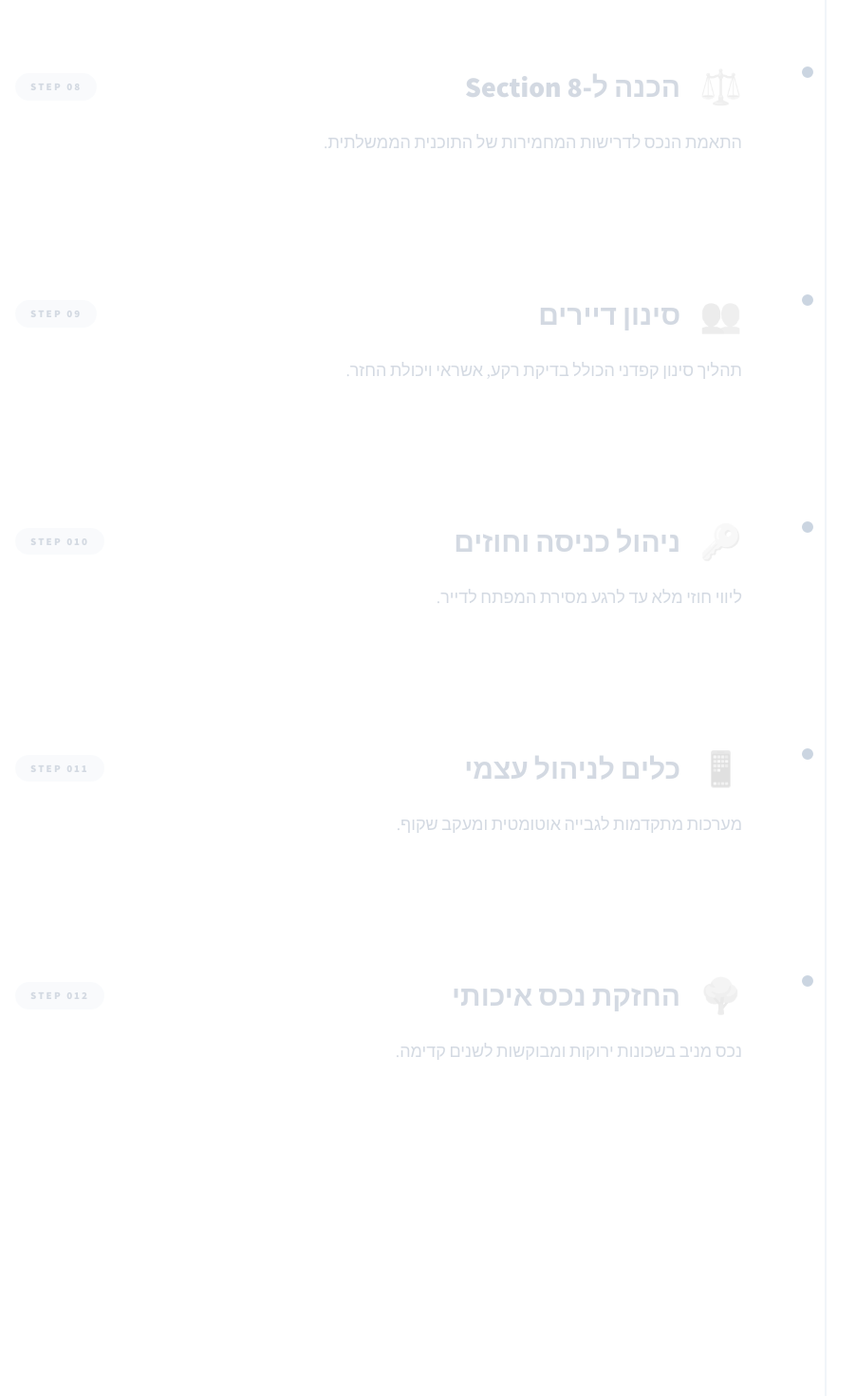
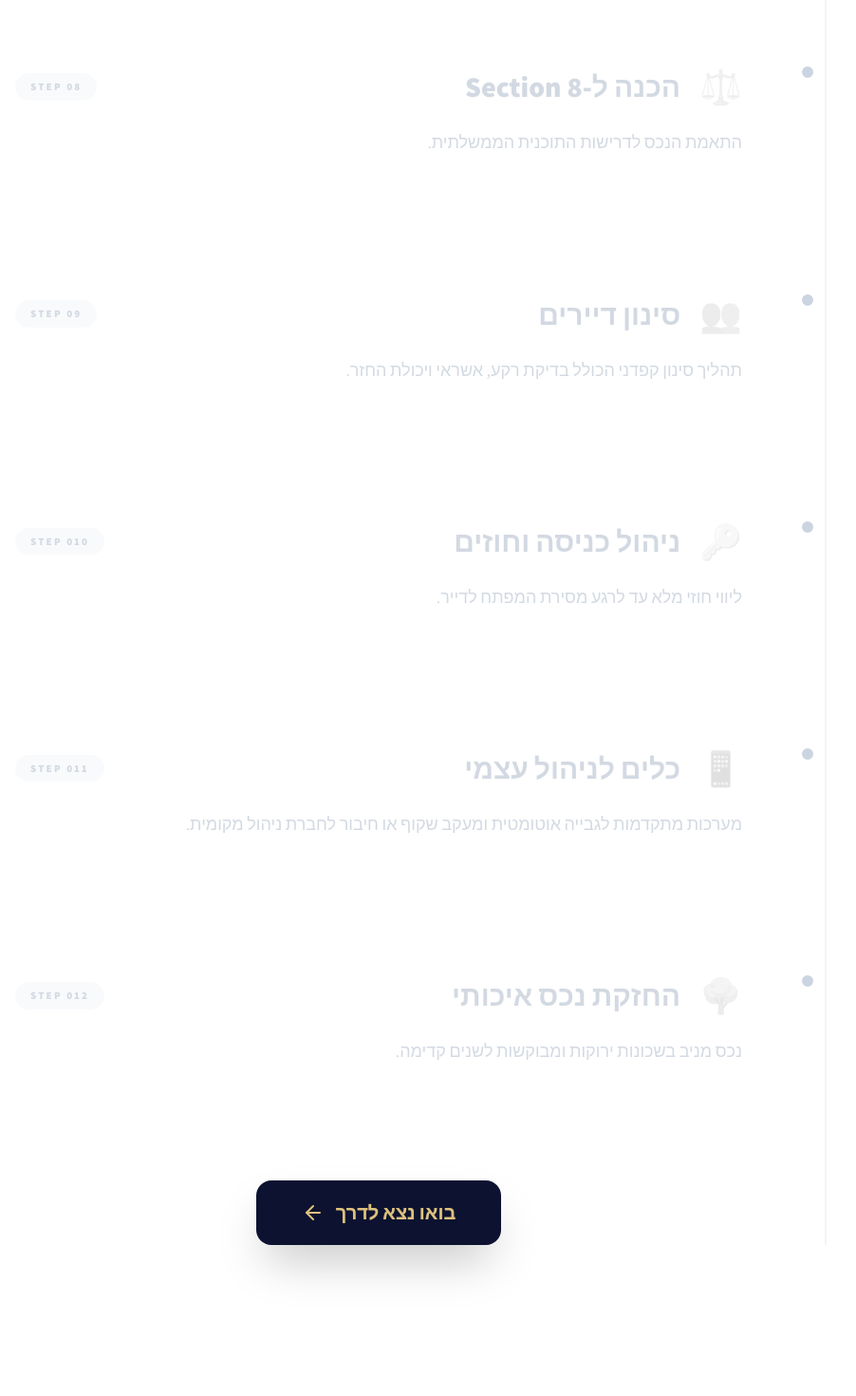
Before and after one commit to alonzekcer/skyline-group-texas, a React (Vite) app: page / in a window 1280 px wide. Shown: the part 5420-6890 px from the top of the page at 95% size, without its empty margins (217-1119 px from the left). Built offline with nearby package versions, Linux system fonts and the light colour scheme.

Commit message:
UI: Update Roadmap text and remove Portfolio Established block

```diff
--- a/src/components/home/RoadmapSection.tsx
+++ b/src/components/home/RoadmapSection.tsx
@@ -1,5 +1,5 @@
 import React, { useRef, useState, useEffect } from 'react';
-import { Target, ArrowLeft } from 'lucide-react';
+import { ArrowLeft } from 'lucide-react';
 import RoadmapStep from '../RoadmapStep';
 import { FULL_SUPPORT } from '../../data/data';
 
@@ -109,18 +109,11 @@ const RoadmapSection: React.FC<RoadmapSectionProps> = ({ onScrollToContact }) =>
                         })}
                     </div>
 
-                    {/* Premium Conclusion Block */}
-                    <div className={`mt-32 p-12 md:p-16 bg-navy rounded-[3rem] text-center transition-all duration-1000 transform ${scrollProgress > 0.95 ? 'translate-y-0 opacity-100' : 'translate-y-20 opacity-0'}`}>
-                        <div className="inline-flex p-5 bg-gold/10 rounded-full mb-8">
-                            <Target size={40} className="text-gold" />
-                        </div>
-                        <h3 className="text-3xl md:text-5xl font-black text-white uppercase tracking-tighter mb-4">Portfolio Established</h3>
-                        <p className="text-blue-100/60 text-lg max-w-xl mx-auto mb-10 font-medium leading-relaxed">
-                            זהו הרגע בו הכסף שלכם מתחיל לעבוד עבורכם באמת. בנינו עבורכם בסיס חזק לעתיד כלכלי בטוח.
-                        </p>
+                    {/* Simple Conclusion CTA */}
+                    <div className="mt-20 text-center">
                         <button
                             onClick={onScrollToContact}
-                            className="bg-gold text-navy px-12 py-5 rounded-2xl font-black text-xl shadow-2xl hover:scale-105 transition-all flex items-center gap-3 mx-auto"
+                            className="bg-navy text-gold px-12 py-5 rounded-2xl font-black text-xl shadow-2xl hover:scale-105 transition-all flex items-center gap-3 mx-auto"
                         >
                             בואו נצא לדרך <ArrowLeft size={24} />
                         </button>
--- a/src/data/data.ts
+++ b/src/data/data.ts
@@ -20,10 +20,10 @@ export const FULL_SUPPORT: SupportStep[] = [
     { id: 5, title: 'עריכת חוזה רכישה', description: 'חוזה מגן ומקצועי השומר על האינטרסים שלכם בכל שלב.', icon: '📄' },
     { id: 6, title: 'בדיקת נכס (Inspection)', description: 'ביקורת מבנה יסודית ע"י מומחים אובייקטיביים.', icon: '🔍' },
     { id: 7, title: 'ניהול שיפוץ והשבחה', description: 'פיקוח על עבודות השבחה להעלאת ערך הנכס והשכירות.', icon: '🛠️' },
-    { id: 8, title: 'הכנה ל-Section 8', description: 'התאמת הנכס לדרישות המחמירות של התוכנית הממשלתית.', icon: '⚖️' },
+    { id: 8, title: 'הכנה ל-Section 8', description: 'התאמת הנכס לדרישות התוכנית הממשלתית.', icon: '⚖️' },
     { id: 9, title: 'סינון דיירים', description: 'תהליך סינון קפדני הכולל בדיקת רקע, אשראי ויכולת החזר.', icon: '👥' },
     { id: 10, title: 'ניהול כניסה וחוזים', description: 'ליווי חוזי מלא עד לרגע מסירת המפתח לדייר.', icon: '🔑' },
-    { id: 11, title: 'כלים לניהול עצמי', description: 'מערכות מתקדמות לגבייה אוטומטית ומעקב שקוף.', icon: '📱' },
+    { id: 11, title: 'כלים לניהול עצמי', description: 'מערכות מתקדמות לגבייה אוטומטית ומעקב שקוף או חיבור לחברת ניהול מקומית.', icon: '📱' },
     { id: 12, title: 'החזקת נכס איכותי', description: 'נכס מניב בשכונות ירוקות ומבוקשות לשנים קדימה.', icon: '🌳' }
 ];
 
```
